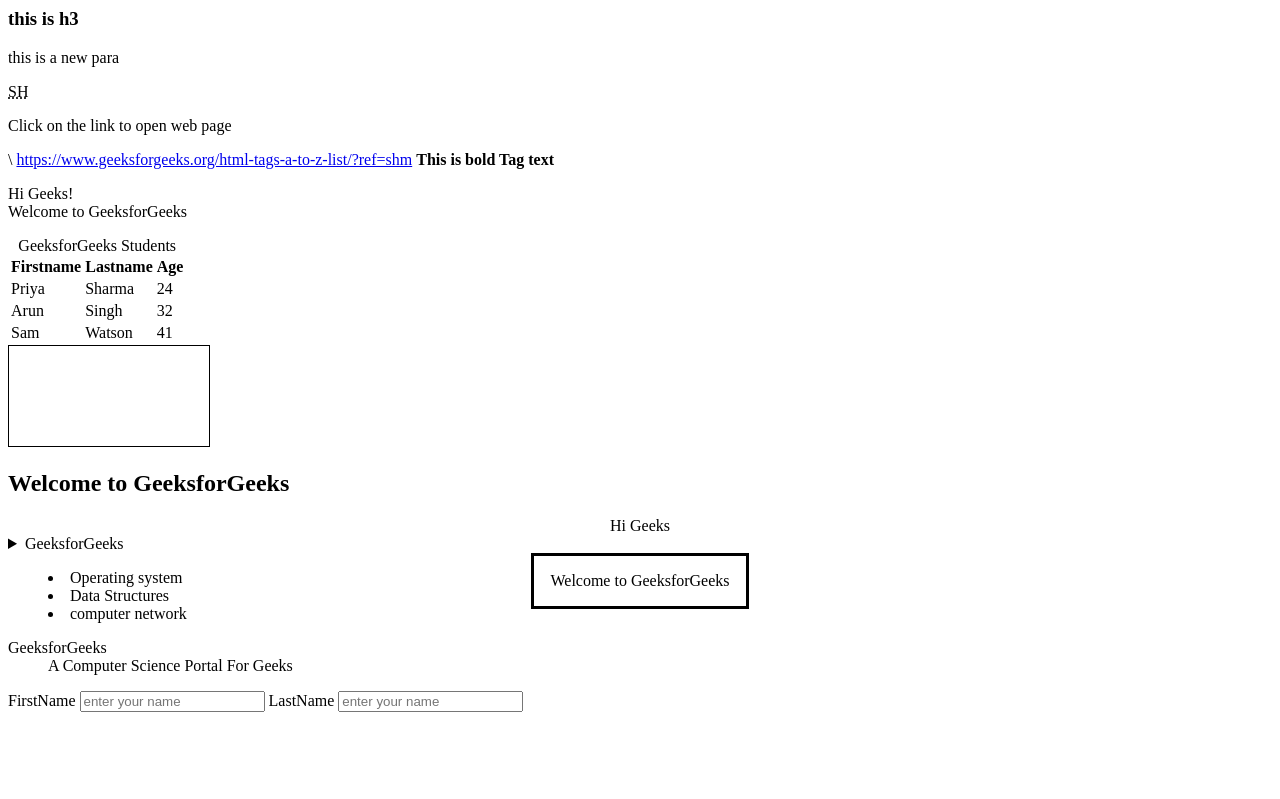
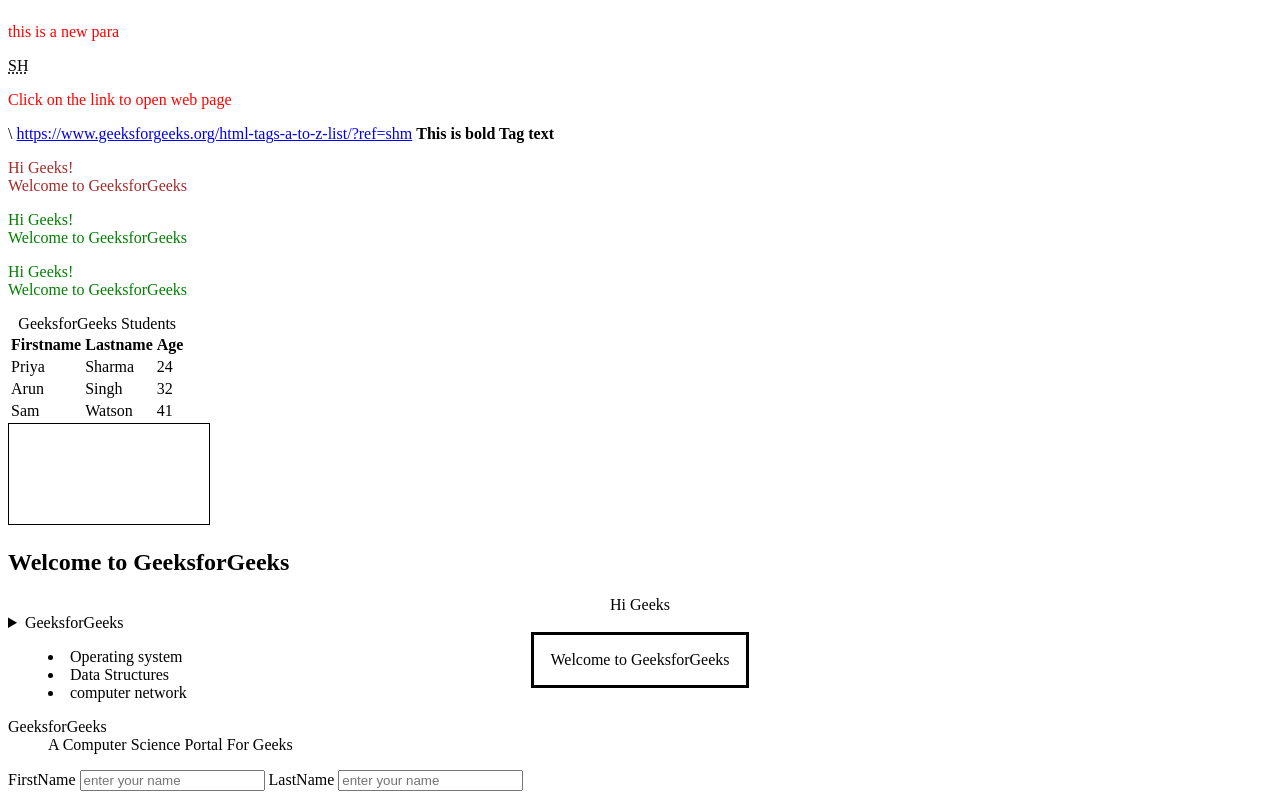
Before and after one commit to Shahed160/front-end-intro, a plain HTML site: page index.html in a window 1280 px wide. Shown: the part 119-918 px from the top of the page. Before the commit the page ends 839 px from the top, so only its background shows below. Drawn offline with Linux system fonts and the light colour scheme; files that its build step writes are made by us from their sources.

Commit message:
last update

```diff
--- /dev/null
+++ b/index.css
@@ -0,0 +1 @@
+hhhh
--- a/index.html
+++ b/index.html
@@ -4,17 +4,34 @@
     <meta charset="UTF-8">
     <meta name="viewport" content="width=device-width, initial-scale=1.0">
     <title>this is a home page</title>
+    <style>
+        p{
+            color:red
+        }
+        #headline{
+            color:brown
+        }
+        .SHAHED{
+            COLOR:GREEN
+        }
+    </style>
+
+    <link rel="stylesheet" href="/style.css/index.css">
+
 </head>
 <body>
-    <h1>this is h1</h1>
+    <h1 style="color:red;background-color:black ;font-size: larger;">this is h1</h1>
     <h2>this is h2</h2>
     <h3>this is h3</h3>
     <p>this is a new para</p>
     <abbr title="SHAHED BATAINEH">SH</abbr> <!--The abbreviation tag in HTML is used to define the abbreviation or short form of an element-->
 <p>Click on the link to open web page</p>\
+
 <a href="https://www.geeksforgeeks.org/html-tags-a-to-z-list/?ref=shm">https://www.geeksforgeeks.org/html-tags-a-to-z-list/?ref=shm</a><!--The anchor tag in HTML is used to create a hyperlink on the webpage.-->
 <b>This is bold Tag text</b><!--The bold tag in HTML is used to specify the bold text without any extra importance.-->
-<p>Hi Geeks! <br>Welcome to GeeksforGeeks</p><!--The break tag inserts a single carriage return or breaks in the document. This element has no end tag.-->
+<p id="headline"> Hi Geeks! <br>Welcome to GeeksforGeeks</p>
+<p class="SHAHED">Hi Geeks! <br>Welcome to GeeksforGeeks</p>
+<p class="SHAHED">Hi Geeks! <br>Welcome to GeeksforGeeks</p><!--The break tag inserts a single carriage return or breaks in the document. This element has no end tag.-->
 <table>
     <!-- Adding caption to the table -->
     <caption>GeeksforGeeks Students</caption>
```
